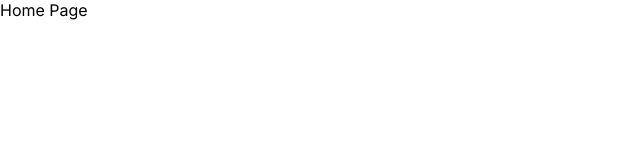
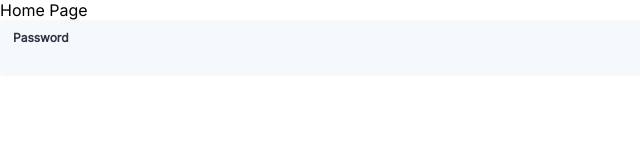
Before and after one commit to Frontendmentorship/playdio, a React (Create React App) app: page / in a window 1280 px wide. Shown: the top 160 px of the page, without its empty margins (0-640 px from the left). Built offline with nearby package versions, Linux system fonts and the light colour scheme.

Commit message:
create input example and adjust eslint

```diff
--- a/src/pages/home/index.jsx
+++ b/src/pages/home/index.jsx
@@ -1,7 +1,13 @@
 import React from 'react';
+import OnboardInput from '../../components/OnboardInput';
 
 function Home() {
-    return <div>Home Page</div>;
+  return (
+    <div>
+      Home Page
+      <OnboardInput label="Password" />
+    </div>
+  );
 }
 
 export default Home;
```
Also changed, not shown: 2 other files (tests, documents, lock files or other folders).
